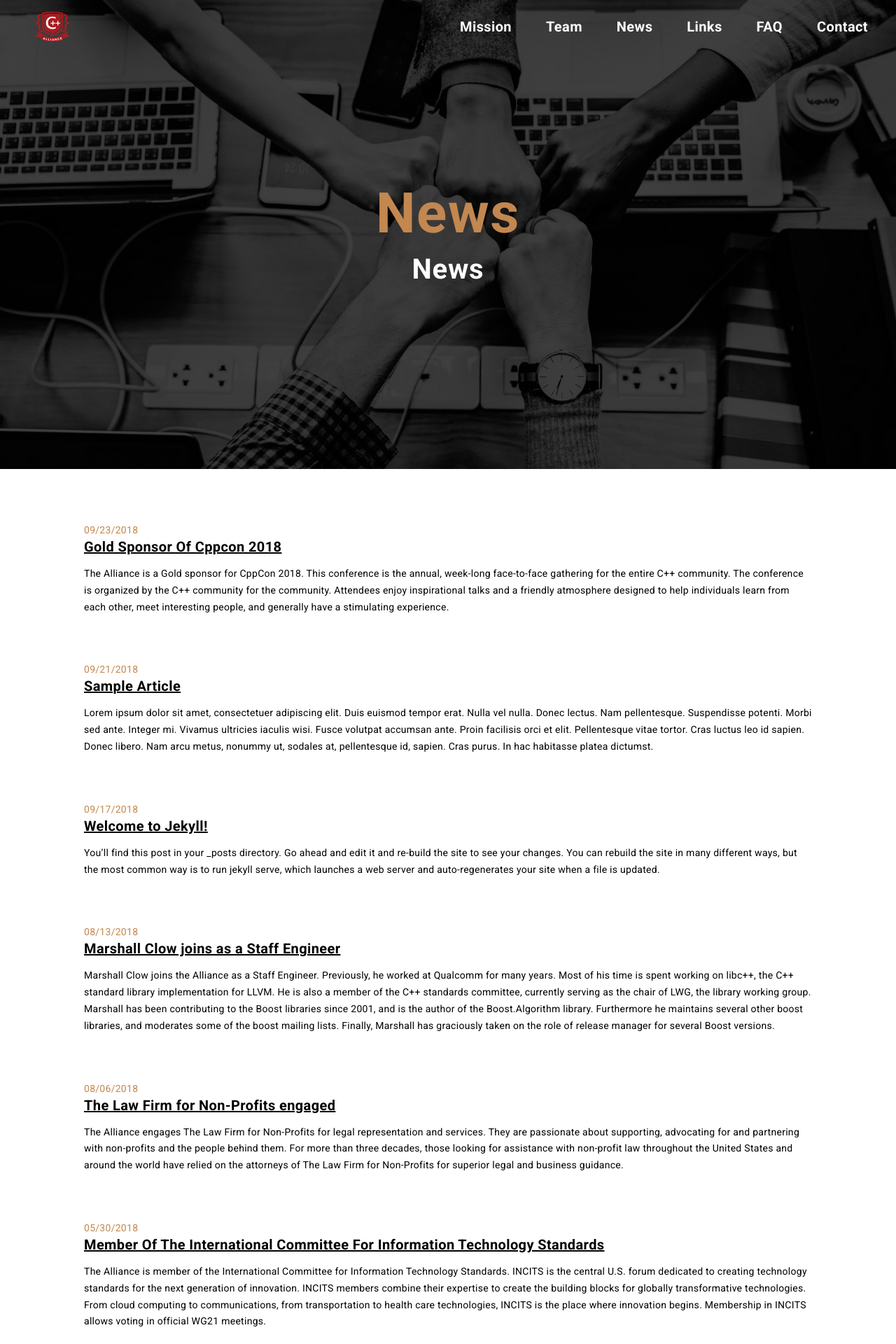
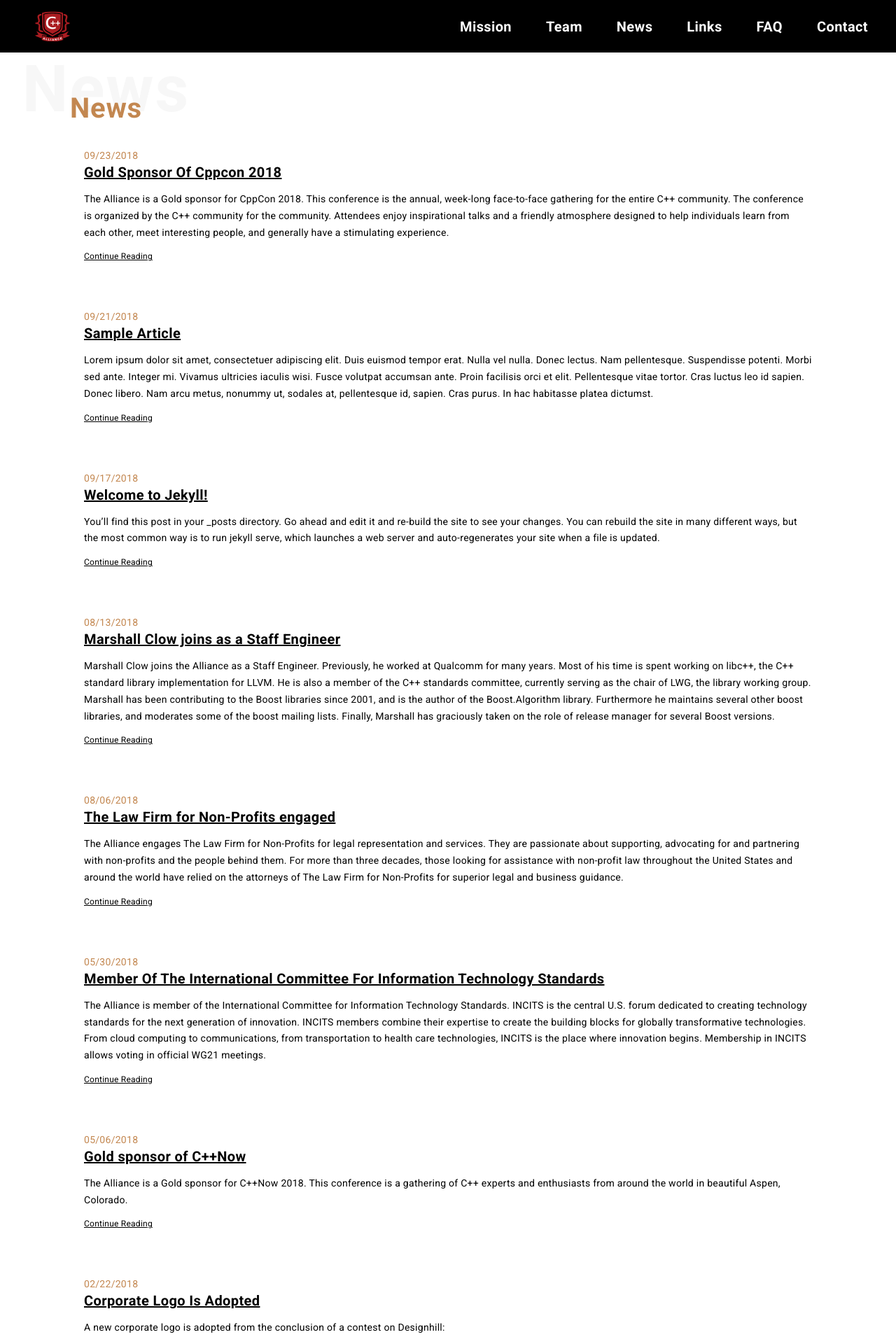
Before and after one commit to AlchemyInteractive/cpp-alliance, a Jekyll site: the page built from news.html, in a window 1280 px wide. Shown: the top 1920 px of the page at 70% size. Built offline with Jekyll 4.4.1, drawn with Linux system fonts in a browser that asks for light colours; some of the changed text lies outside the part shown.

Commit message:
styling for mobile done

```diff
--- a/_sass/modules/news.scss
+++ b/_sass/modules/news.scss
@@ -1,10 +1,20 @@
 .news-wrapper {
-  padding: $spacing--m $spacing--m $spacing--xl;
-  margin-bottom: $spacing--m;
+  padding: $spacing--m 0 $spacing--xl;
+
+  @include breakpoint($desktop-small) {
+    padding: $spacing--m $spacing--m $spacing--xl;
+    margin-bottom: $spacing--m;
+  }
 
   .news-date {
     display: block;
     margin-bottom: $spacing--xxs;
+  }
+
+  .news-link {
+    margin-top: 15px;
+    display: block;
+    text-decoration: underline;
   }
 
   .news-title {
--- a/news.html
+++ b/news.html
@@ -1,18 +1,24 @@
 ---
 layout: default
+nav-class: dark
 title: News
 ---
-{% include top-title.html header="News" mobileHeader='News' subheader="News" backgroundImage='/images/homepage-hero-bg.png' %}
 
 <!-- News -->
 <section class="section">
   <div class="container">
 
+    <div class='section-title'>
+      <h2 class='header text-xl'>News</h2>
+      <h2 class='header-shadow'>News</h2>
+    </div>
+
     {% for post in site.posts %}
     <div class='news-wrapper'>
       <span class='news-date text-xs'>{{ post.date | date: "%m/%d/%Y"}}</span>
-      <a class='news-title text-m' href="{{ post.url }}">{{ post.title }}</a>
+      <a class='news-title text-m' href="{{ site.baseurl }}{{ post.url }}">{{ post.title }}</a>
       <p class='news-excerpt'>{{ post.excerpt }}</p>
+      <a class='text-xxs news-link' href="{{ site.baseurl }}{{ post.url }}">Continue Reading</a>
     </div>
     {% endfor %}
 
```
